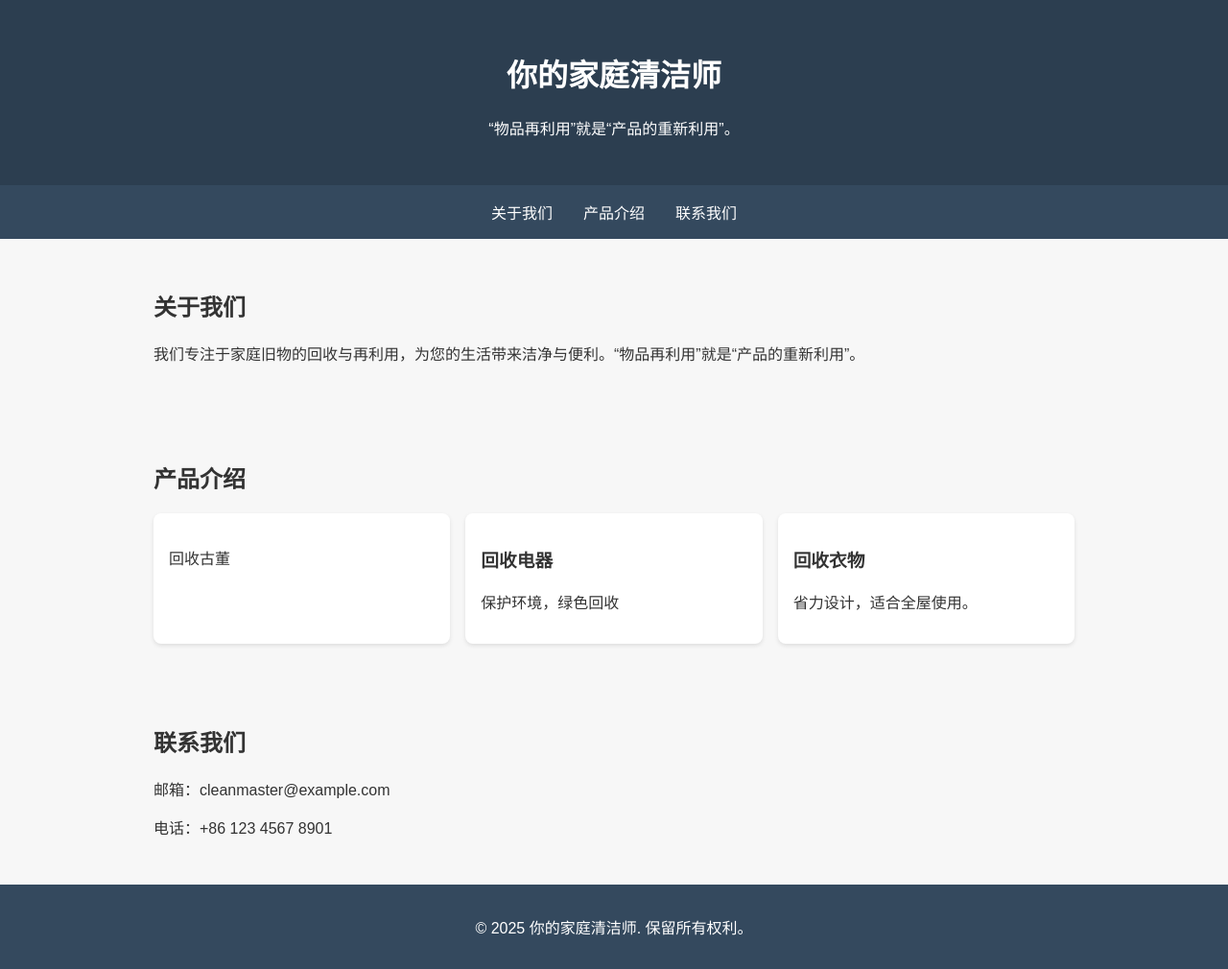
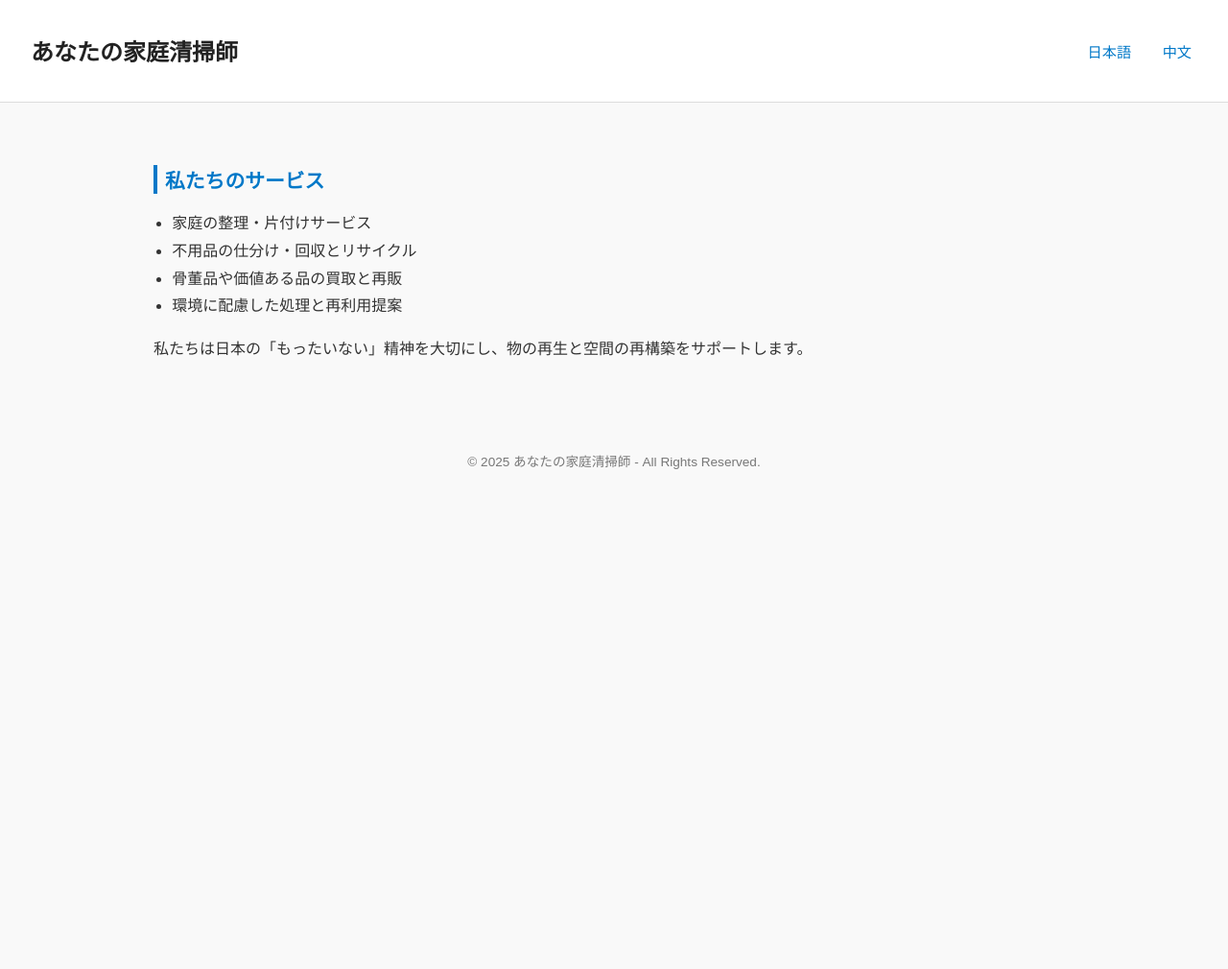
Before and after one commit to lvjing0819/your-cleaning-master, a plain HTML site: page index.html in a window 1280 px wide. Shown: the whole page at 96% size. After the commit the page ends 800 px from the top, so only its background shows below. Drawn offline with Linux system fonts and the light colour scheme.

Commit message:
Update index.html
双语，日本人的审美

```diff
--- a/index.html
+++ b/index.html
@@ -1,103 +1,103 @@
 <!DOCTYPE html>
-
-<html lang="zh">
+<html lang="ja">
 <head>
   <meta charset="UTF-8" />
-  <meta name="viewport" content="width=device-width, initial-scale=1.0" />
-  <title>你的家庭清理师</title>
+  <meta name="viewport" content="width=device-width, initial-scale=1.0"/>
+  <title>あなたの家庭清掃師</title>
   <style>
     body {
-      font-family: sans-serif;
+      font-family: 'Noto Sans JP', sans-serif;
       margin: 0;
-      padding: 0;
-      background: #f7f7f7;
+      background-color: #f9f9f9;
       color: #333;
     }
     header {
-      background: #2c3e50;
-      color: white;
+      background-color: #ffffff;
+      border-bottom: 1px solid #ddd;
+      padding: 1.2rem 2rem;
+      display: flex;
+      justify-content: space-between;
+      align-items: center;
+    }
+    header h1 {
+      font-size: 1.5rem;
+      color: #222;
+    }
+    nav button {
+      background: none;
+      border: none;
+      color: #0078c8;
+      font-size: 0.95rem;
+      margin-left: 1rem;
+      cursor: pointer;
+    }
+    main {
+      max-width: 960px;
+      margin: 2rem auto;
+      padding: 1rem;
+    }
+    h2 {
+      color: #0078c8;
+      font-size: 1.3rem;
+      border-left: 4px solid #0078c8;
+      padding-left: 0.5rem;
+    }
+    ul {
+      line-height: 1.8;
+      padding-left: 1.2rem;
+    }
+    .lang { display: none; }
+    footer {
+      text-align: center;
       padding: 2rem 1rem;
-      text-align: center;
-    }
-    nav {
-      background: #34495e;
-      display: flex;
-      justify-content: center;
-    }
-    nav a {
-      color: white;
-      padding: 1rem;
-      text-decoration: none;
-    }
-    nav a:hover {
-      background: #2c3e50;
-    }
-    section {
-      padding: 2rem 1rem;
-      max-width: 960px;
-      margin: auto;
-    }
-    .products {
-      display: grid;
-      grid-template-columns: repeat(auto-fit, minmax(250px, 1fr));
-      gap: 1rem;
-    }
-    .product-card {
-      background: white;
-      border-radius: 8px;
-      padding: 1rem;
-      box-shadow: 0 2px 4px rgba(0,0,0,0.1);
-    }
-    footer {
-      background: #34495e;
-      color: white;
-      text-align: center;
-      padding: 1rem;
+      font-size: 0.85rem;
+      color: #777;
     }
   </style>
 </head>
 <body>
   <header>
-    <h1>你的家庭清洁师</h1>
-    <p>“物品再利用”就是“产品的重新利用”。
+    <h1>あなたの家庭清掃師</h1>
+    <nav>
+      <button onclick="setLang('ja')">日本語</button>
+      <button onclick="setLang('zh')">中文</button>
+    </nav>
+  </header>
 
-</p>
-  </header>
-  <nav>
-    <a href="#about">关于我们</a>
-    <a href="#products">产品介绍</a>
-    <a href="#contact">联系我们</a>
-  </nav>
-  <section id="about">
-    <h2>关于我们</h2>
-    <p>我们专注于家庭旧物的回收与再利用，为您的生活带来洁净与便利。“物品再利用”就是“产品的重新利用”。
+  <main>
+    <section id="ja" class="lang">
+      <h2>私たちのサービス</h2>
+      <ul>
+        <li>家庭の整理・片付けサービス</li>
+        <li>不用品の仕分け・回収とリサイクル</li>
+        <li>骨董品や価値ある品の買取と再販</li>
+        <li>環境に配慮した処理と再利用提案</li>
+      </ul>
+      <p>私たちは日本の「もったいない」精神を大切にし、物の再生と空間の再構築をサポートします。</p>
+    </section>
 
-</p>
-  </section>
-  <section id="products">
-    <h2>产品介绍</h2>
-    <div class="products">
-      <div class="product-card">
-        <h3></h3>
-        <p>回收古董</p>
-      </div>
-      <div class="product-card">
-        <h3>回收电器</h3>
-        <p>保护环境，绿色回收</p>
-      </div>
-      <div class="product-card">
-        <h3>回收衣物</h3>
-        <p>省力设计，适合全屋使用。</p>
-      </div>
-    </div>
-  </section>
-  <section id="contact">
-    <h2>联系我们</h2>
-    <p>邮箱：cleanmaster@example.com</p>
-    <p>电话：+86 123 4567 8901</p>
-  </section>
+    <section id="zh" class="lang">
+      <h2>我们的服务</h2>
+      <ul>
+        <li>家庭空间整理与清理服务</li>
+        <li>废弃物分类、回收与再利用</li>
+        <li>古董与有价值物品的回收与二次销售</li>
+        <li>环保处理与再利用建议</li>
+      </ul>
+      <p>我们尊重日本“物尽其用”的理念，致力于为家庭提供清洁、空间重塑与资源再生的解决方案。</p>
+    </section>
+  </main>
+
   <footer>
-    <p>&copy; 2025 你的家庭清洁师. 保留所有权利。</p>
+    &copy; 2025 あなたの家庭清掃師 - All Rights Reserved.
   </footer>
+
+  <script>
+    function setLang(lang) {
+      document.querySelectorAll('.lang').forEach(el => el.style.display = 'none');
+      document.getElementById(lang).style.display = 'block';
+    }
+    setLang('ja'); // 默认日文
+  </script>
 </body>
 </html>
```
